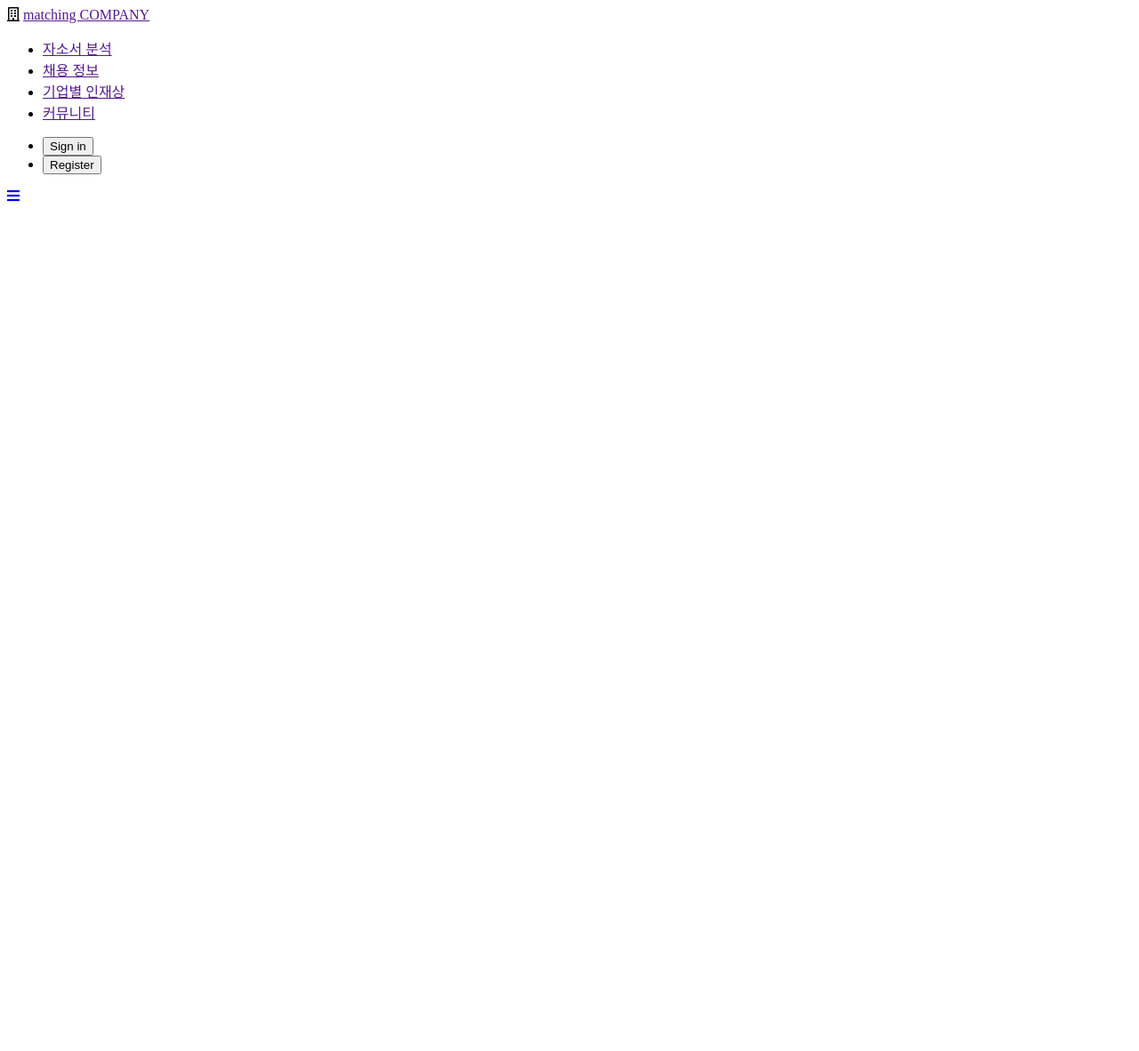
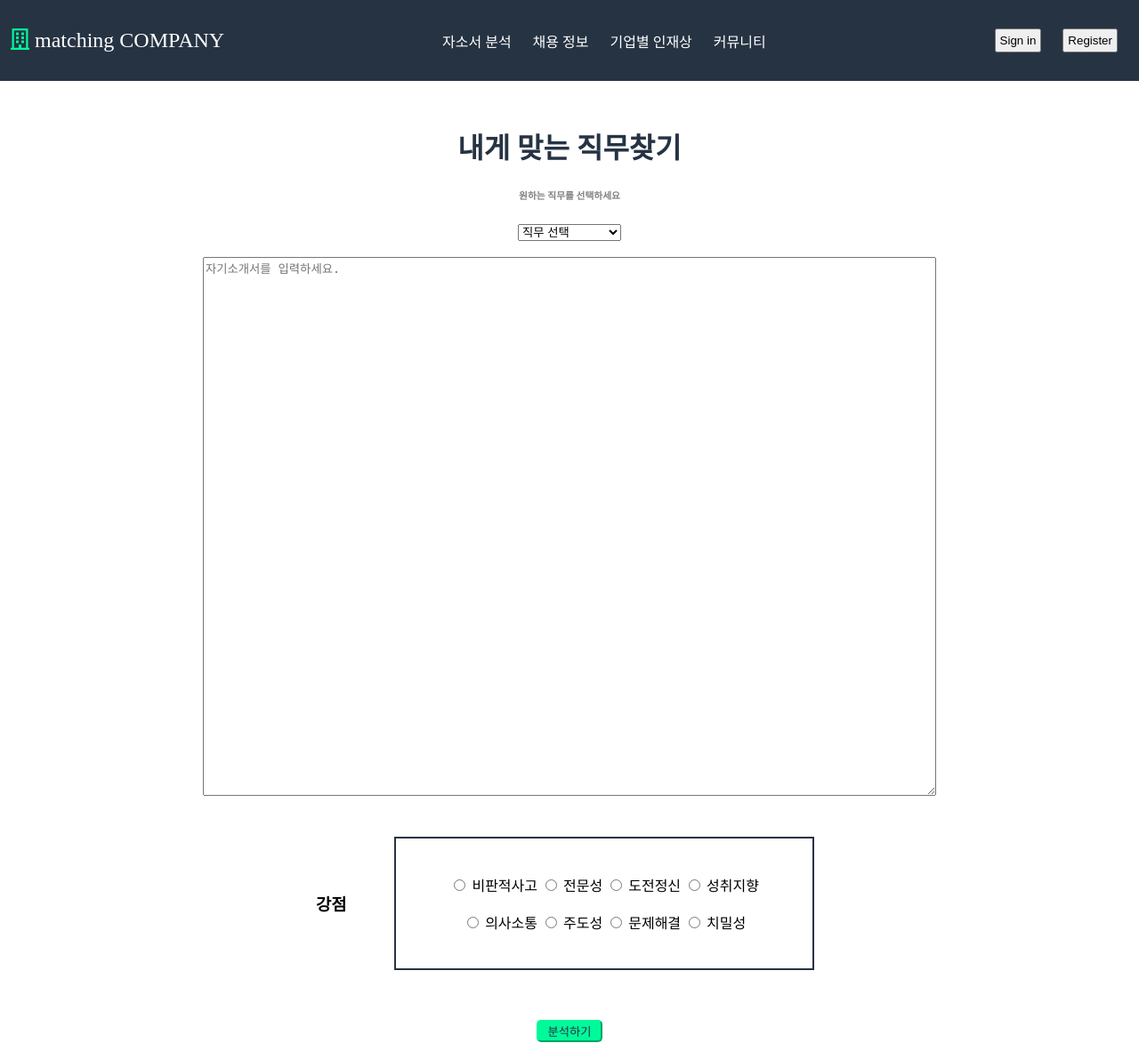
Before and after one commit to sa46lll/CoverLetter-Django, a Django app: page /community/ in a window 1280 px wide. Shown: the whole page at 89% size. Before the commit the page ends 227 px from the top, so only its background shows below. Run offline with Django 3.2, Linux system fonts and the light colour scheme; some libraries are stand-ins or nearby versions.

Commit message:
first-page

```diff
--- a/CV/community/templates/index.html
+++ b/CV/community/templates/index.html
@@ -4,7 +4,7 @@
     <meta name="viewport"
           content="width=device-width, user-scalable=no, initial-scale=1.0, maximum-scale=1.0, minimum-scale=1.0">
     <meta http-equiv="X-UA-Compatible" content="ie=edge">
-    <link rel="stylesheet" href="style.css"/>
+    <link rel="stylesheet" href="../../static/css/style.css"/>
     <title>직무 분석 결과 페이지</title>
     <link
     rel="stylesheet"
@@ -36,6 +36,70 @@
 
     </nav>
 
+    <h1 id="tit">내게 맞는 직무찾기</h1>
+    <h6 class="info">원하는 직무를 선택하세요</h6>
+    <select name="job">
+        <option value="">직무 선택</option>
+        <option value="">경영,사무</option>
+        <option value="">마케팅,광고,홍보</option>
+        <option value="">IT,인터넷</option>
+        <option value="">디자인</option>
+        <option value="">무역,유통</option>
+        <option value="">영업,고객상담</option>
+        <option value="">서비스</option>
+        <option value="">연구개발,설계</option>
+        <option value="">생산,제조</option>
+        <option value="">교육</option>
+        <option value="">건설</option>
+        <option value="">의료</option>
+        <option value="">미디어</option>
+        <option value="">전문,특수직</option>
+    </select>
+    <br>
+    <br>
+    <form method="">
+        <textarea id="letter-contents" rows="40" cols="100" placeholder="자기소개서를 입력하세요."></textarea>
+    </form>
+    <form id="strength-radio">
+        <h3 class="info">강점</h3>
+        <div id="strength-box">
+            <label>
+                <input type="radio" name="strength" value="">
+                비판적사고
+            </label>
+            <label>
+                <input type="radio" name="strength" value="">
+                전문성
+            </label>
+            <label>
+                <input type="radio" name="strength" value="">
+                도전정신
+            </label>
+            <label>
+                <input type="radio" name="strength" value="">
+                성취지향
+            </label>
+            <br>
+            <br>
+            <label>
+                <input type="radio" name="strength" value="">
+                의사소통
+            </label>
+            <label>
+                <input type="radio" name="strength" value="">
+                주도성
+            </label>
+            <label>
+                <input type="radio" name="strength" value="">
+                문제해결
+            </label>
+            <label>
+                <input type="radio" name="strength" value="">
+                치밀성
+            </label>
+        </div>
+    </form>
+    <input type="submit" value="분석하기" id="analysis-btn">
     {% load static %}
     <script src="{% static 'js/test.js' %}"}></script>
 </body>
--- a/CV/community/templates/style.css
+++ b/CV/static/css/style.css
@@ -1,5 +1,6 @@
 body {
     margin: 0;
+    text-align: center;
 }
 
 a {
@@ -87,3 +88,35 @@ a {
         display: block;
     }
 }
+
+#tit{
+    margin-top: 50px;
+    color: #263343;
+}
+#strength-radio > * {
+    vertical-align: middle;
+}
+h3.info{
+    display: inline-block;
+    margin: 20px;
+}
+#strength-box{
+    display: inline-block;
+    padding: 40px 60px 40px 60px;
+    margin: 30px;
+    border-style: solid;
+    border-width: 2px;
+    border-color: #263343;
+}
+h6.info{
+    color: grey;
+}
+#analysis-btn{
+    margin: 10px;
+    padding-left: 10px;
+    padding-right: 10px;
+    background-color: mediumspringgreen;
+    border-color: mediumspringgreen;;
+    color: #263343;
+    border-radius: 5px;
+}
```
